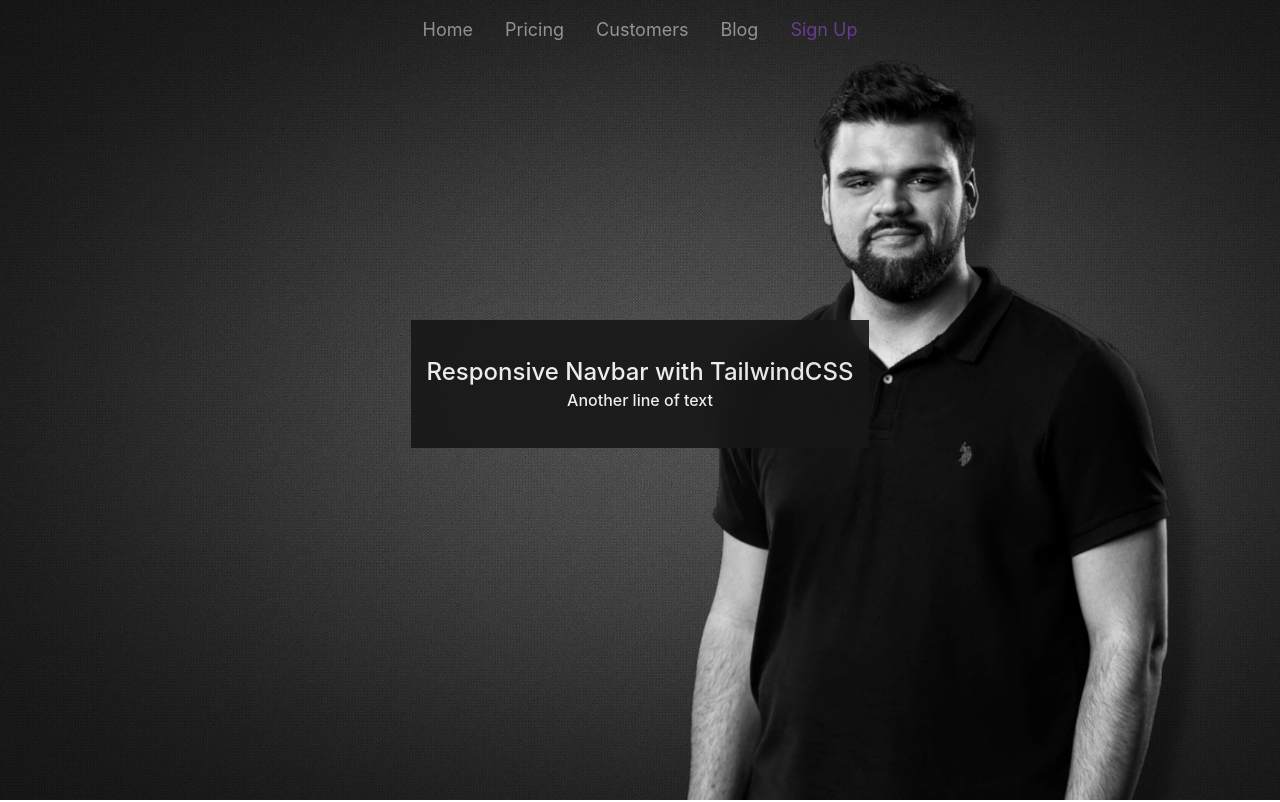
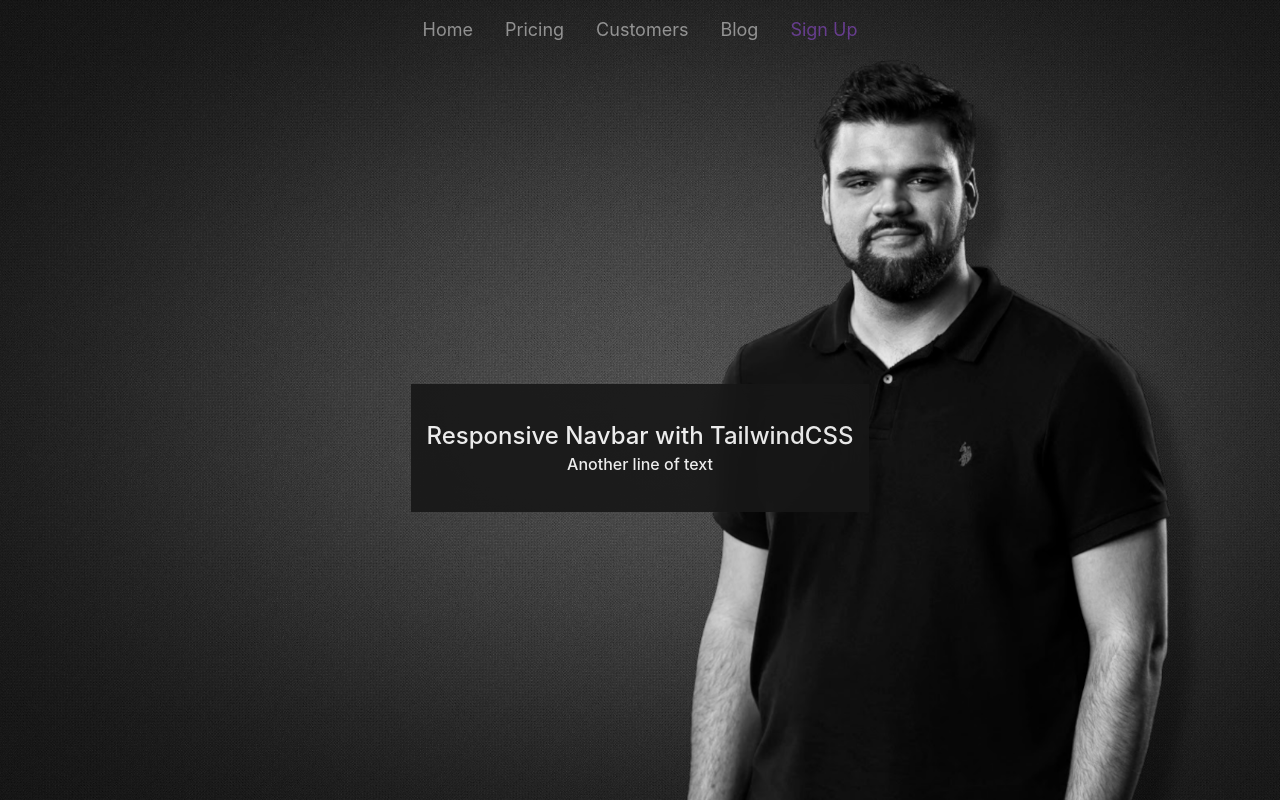
Before and after one commit to eccentricnode/tailwind-test, a Next.js app: page / in a window 1280 px wide. Shown: the top 802 px of the page. Built offline with nearby package versions, Linux system fonts and the light colour scheme.

Commit message:
I have been adding changes, I know not the purpose thereof

```diff
--- a/components/Layout.tsx
+++ b/components/Layout.tsx
@@ -1,11 +1,28 @@
 import Footer from "./Footer"
 import Navbar from "./Navbar"
+import { motion } from "framer-motion"
+
+const variants = {
+    hidden: { opacity: 0, x: -200, y: 0 },
+    enter: { opacity: 1, x: 0, y: 0 },
+    exit: { opacity: 0, x: 0, y: -100 },
+}
 
 export default function Layout({children} : {children: any}) {
     return(
         <div>
             <Navbar />
-            <main >{children}</main>
+            <motion.main
+                initial="hidden"
+                animate="enter"
+                exit="exit"
+                variants={variants}
+                transition={{ type: 'linear' }}
+                className=""
+
+            >
+                <main>{children}</main>
+            </motion.main>
             <Footer />
         </div>
     )
--- a/components/Navbar.tsx
+++ b/components/Navbar.tsx
@@ -46,7 +46,7 @@
         <div className={`${isActive ? "hidden" : ""} w-full md:flex md:items-center md:w-auto`} id="menu">
             <ul className="text-inherit pt-4 md:flex md:justify-between md:pt-0">
                 <li>
-                  <Link href="/">
+                  <Link href="/" scroll={false}>
                     <a className="text-inherit md:p-4 py-2 block hover:text-purple-400">
                         Home
                     </a>
@@ -64,14 +64,14 @@
                 </a>
                 </li>
                 <li>
-                <Link href="/blog">
+                <Link href="/blog" scroll={false}>
                     <a className="md:p-4 py-2 block hover:text-purple-400">
                         Blog
                     </a>
                   </Link>
                 </li>
                 <li>
-                  <Link href="/blog">
+                  <Link href="/blog" scroll={false}>
                     <a className="md:p-4 py-2 block hover:text-purple-400 text-purple-500">
                         Sign Up
                     </a>
--- a/package.json
+++ b/package.json
@@ -11,6 +11,7 @@
   "dependencies": {
     "@heroicons/react": "^1.0.6",
     "autoprefixer": "^10.4.4",
+    "framer-motion": "^6.3.3",
     "next": "12.1.5",
     "postcss": "^8.4.12",
     "react": "18.0.0",
--- a/pages/_app.tsx
+++ b/pages/_app.tsx
@@ -1,12 +1,25 @@
 import '../styles/globals.css'
+import Head from 'next/head';
 import type { AppProps } from 'next/app'
 import Layout from '../components/Layout'
+import { AnimatePresence } from 'framer-motion';
 
 function MyApp({ Component, pageProps }: AppProps) {
-  return(
-    <Layout>
-      <Component {...pageProps} />
-    </Layout>
+  return (
+    <>
+      <Head>
+        <title>Testing Tailwind</title>
+        <meta name="description" content="Testing ground for tailwindcss components" />
+        <link rel="icon" href="/favicon.ico" />
+      </Head>
+        <AnimatePresence
+          exitBeforeEnter
+          initial={false}
+          onExitComplete={() => scrollTo(0, 0)}
+        >
+          <Component {...pageProps} />
+        </AnimatePresence>
+    </>
   )
 }
 
--- a/pages/blog/index.tsx
+++ b/pages/blog/index.tsx
@@ -1,5 +1,11 @@
+import Layout from "../../components/Layout"
+
 function Blog() {
-    return <div className=" transition-fade py-80 container mx-auto">Blog</div>
+    return(
+        <Layout>
+            <div className=" transition-fade py-80 container mx-auto">Blog</div>
+        </Layout>
+    )
 }
 
 export default Blog
--- a/pages/index.tsx
+++ b/pages/index.tsx
@@ -1,5 +1,4 @@
 import type { NextPage } from 'next'
-import Head from 'next/head'
 import Image from 'next/image'
 import Contact from '../components/Contact'
 import Layout from '../components/Layout'
@@ -7,12 +6,7 @@
 
 const Home: NextPage = () => {
   return (
-    <div className="transition-fade">
-      <Head>
-        <title>Testing Tailwind</title>
-        <meta name="description" content="Testing ground for tailwindcss components" />
-        <link rel="icon" href="/favicon.ico" />
-      </Head>
+    <Layout>
       <div className='bg-austin-hero w-full h-screen relative bg-cover'>
         <div
           className="
@@ -20,7 +14,7 @@
           justify-center
           text-center
           rounded-lg
-          pt-80
+          pt-96
           p-32
           "
         >
@@ -54,7 +48,7 @@
 
       <Contact />
 
-    </div>
+    </Layout>
   )
 }
 
--- a/styles/globals.css
+++ b/styles/globals.css
@@ -11,12 +11,3 @@
 }
 
 .text-inherit { color: inherit; }
-
-.transition-fade {
-  transition: 0.4s;
-  opacity: 1;
-}
-
-html.is-animating .transition-fade {
-  opacity: 0;
-}
```
Also changed, not shown: 1 other file (tests, documents, lock files or other folders).
